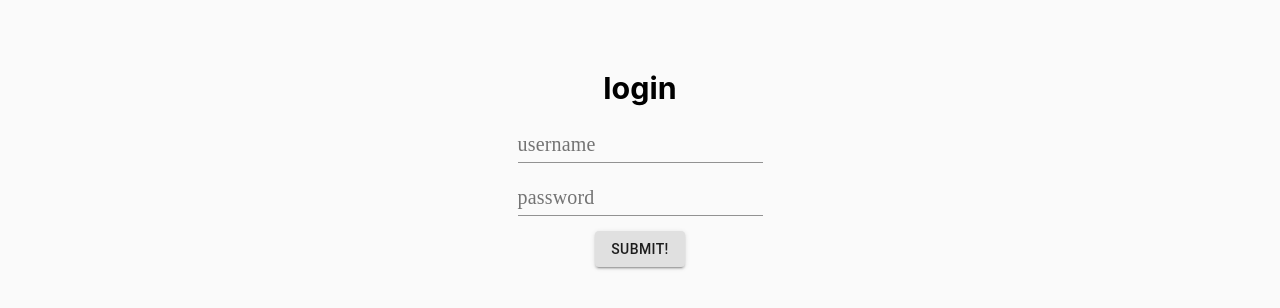
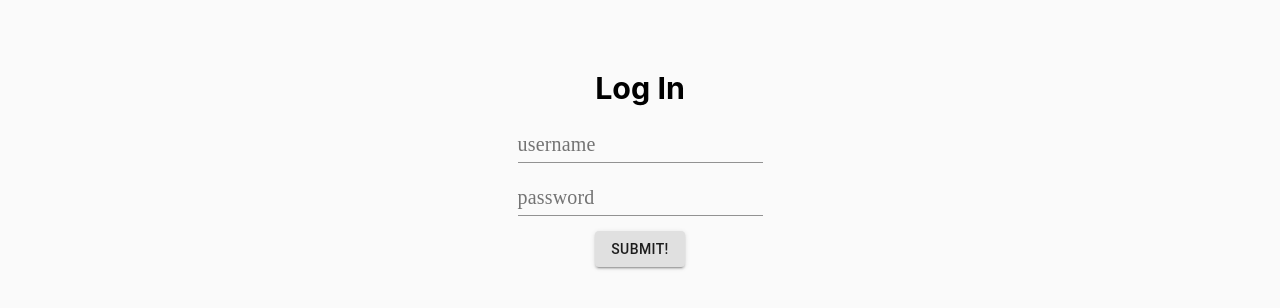
Before and after one commit to benhason1/6GAG, a React (Create React App) app in the folder Client/6gag_client/: page /login in a window 1280 px wide. Shown: the part 224-532 px from the top of the page. Built offline with nearby package versions, Linux system fonts and the light colour scheme.

Commit message:
login and sign up to one component inputForm

```diff
--- /dev/null
+++ b/Client/6gag_client/src/AuthPage/InputForm/index.js
@@ -0,0 +1,67 @@
+import React, {Component} from 'react'
+import { Button, TextField, MuiThemeProvider, createMuiTheme } from '@material-ui/core'
+
+class InputForm extends Component{
+    constructor(props){
+        super(props)
+        this.state = { username: '', password: '' };
+        this.handleInputChange = this.handleInputChange.bind(this);
+        this.onSubmit = this.onSubmit.bind(this);
+
+    }
+    handleInputChange(event) {
+        this.setState({ [event.target.name]: event.target.value })
+    }
+
+    onSubmit(event){
+        const {username,password} = this.state
+        event.preventDefault();
+        this.props.handleSubmit(username,password)
+        event.target.reset();
+
+    }
+
+    render(){
+        const {username,password} = this.state
+        const theme = createMuiTheme({
+            palette: {
+                primary: {
+                    main: "#000",
+                }
+            },
+            typography: {
+                body1: {
+                    fontFamily: "Comic Sans",
+                    fontSize: "20px",
+                }
+            },
+        });
+
+        const style = {
+            margin: 15,
+        };
+    return <form onSubmit={this.onSubmit}>
+            <MuiThemeProvider theme={theme}>
+                <div>
+                    <h3>{this.props.title}</h3>
+                    <TextField
+                        hintText="Enter your username"
+                        label="username"
+                        name="username"
+                        onChange={this.handleInputChange}
+                    />
+                    <br />
+                    <TextField
+                        type="password"
+                        label="password"
+                        name="password"
+                        onChange={this.handleInputChange}
+                    />
+                    <br />
+                    <Button variant="contained" primary={true} style={style} type="submit">Submit!</Button>
+                </div>
+            </MuiThemeProvider>
+        </form>
+        }
+}
+export default InputForm;
--- a/Client/6gag_client/src/AuthPage/Login/index.js
+++ b/Client/6gag_client/src/AuthPage/Login/index.js
@@ -1,74 +1,28 @@
 import React, { Component } from 'react';
 import { login } from '../../Services/AuthServices';
 import './login.css'
-import { Button,TextField, MuiThemeProvider, createMuiTheme } from '@material-ui/core'
-
+import InputForm from '../InputForm'
 
 class Login extends Component {
     constructor() {
         super();
-        this.state = { username: '', password: '' };
         this.handleInputChange = this.handleInputChange.bind(this);
-        this.submitLogin = this.submitLogin.bind(this);
     }
 
-    handleInputChange(event) {
+    handleInputChange(event,username,password) {
         this.setState({ [event.target.name]: event.target.value })
     }
 
-    submitLogin(event) {
-        event.preventDefault();
-        login(this.state)
+    submitLogin(username,password) {
+        login({"username":username,"password":password})
             .then(token => window.location = '/')
             .catch(err => alert(err));
-        event.target.reset();
 
-        this.setState({ userName: '', password: '' })
     }
 
     render() {
+        return <InputForm handleSubmit={this.submitLogin} title="Log In"/>
 
-        const theme = createMuiTheme({
-            palette: {
-                primary: {
-                    main: "#000",
-                }
-            },
-            typography: {
-                body1: {
-                    fontFamily: "Comic Sans",
-                    fontSize: "20px",
-                }
-            },
-        });
-
-        const style = {
-            margin: 15,
-        };
-        return (
-            <form onSubmit={this.submitLogin}>
-                <MuiThemeProvider theme={theme}>
-                    <div>
-                        <h3>login</h3>
-                        <TextField
-                            hintText="Enter your username"
-                            label="username"
-                            name="username"
-                            onChange={this.handleInputChange}
-                        />
-                        <br />
-                        <TextField
-                            type="password"
-                            label="password"
-                            name="password"
-                            onChange={this.handleInputChange}
-                        />
-                        <br />
-                        <Button variant="contained" primary={true} style={style} type="submit">Submit!</Button>
-                    </div>
-                </MuiThemeProvider>
-            </form>
-        );
     }
 
 }
--- a/Client/6gag_client/src/AuthPage/SignUp/index.js
+++ b/Client/6gag_client/src/AuthPage/SignUp/index.js
@@ -1,12 +1,11 @@
 import React, { Component } from 'react';
 import { signUp } from '../../Services/AuthServices';
-import {Button, TextField, MuiThemeProvider, createMuiTheme } from '@material-ui/core'
+import InputForm from '../InputForm'
 
 
 export default class SignUp extends Component {
     constructor() {
         super();
-        this.state = { username: '', password: '' };
         this.handleInputChange = this.handleInputChange.bind(this);
         this.submitLogin = this.submitLogin.bind(this);
     }
@@ -15,58 +14,17 @@ export default class SignUp extends Component {
         this.setState({ [event.target.name]: event.target.value })
     }
 
-    submitLogin(event) {
-        event.preventDefault();
-        signUp(this.state)
+    submitLogin(username,password) {
+        signUp({"username":username,"password":password})
             .then(token => window.location = '/')
             .catch(err => alert(err));
-        event.target.reset();
 
-        this.setState({ userName: '', password: '' })
     }
 
     render() {
-        const theme = createMuiTheme({
-            palette: {
-                primary: {
-                    main: "#000",
-                }
-            },
-            typography: {
-                body1: {
-                    fontFamily: "Comic Sans",
-                    fontSize: "20px",
-                }
-            },
-        });
 
-        const style = {
-            margin: 15,
-        };
-        return (
-            <form onSubmit={this.submitLogin}>
-                <MuiThemeProvider theme={theme}>
-                    <div>
-                        <h3>Sign Up</h3>
-                        <TextField
-                            hintText="Enter your username"
-                            label="username"
-                            name="username"
-                            onChange={this.handleInputChange}
-                        />
-                        <br />
-                        <TextField
-                            type="password"
-                            label="password"
-                            name="password"
-                            onChange={this.handleInputChange}
-                        />
-                        <br />
-                        <Button variant="contained" primary={true} style={style} type="submit">Submit!</Button>
-                    </div>
-                </MuiThemeProvider>
-            </form>
-        );
+        return <InputForm handleSubmit={this.submitLogin} title="Sign Up"/>
+
     }
 
 }
--- a/Client/6gag_client/src/AuthPage/index.js
+++ b/Client/6gag_client/src/AuthPage/index.js
@@ -1,6 +1,6 @@
 import React, { Component } from 'react'
 import { AppBar, Toolbar, Tab, Tabs } from '@material-ui/core'
-import { BrowserRouter as Router, Link, Route,Redirect } from 'react-router-dom';
+import { BrowserRouter as Router, Link, Route, Redirect } from 'react-router-dom';
 import Login from './Login'
 import SignUp from './SignUp'
 
@@ -9,7 +9,7 @@ export default class TopBar extends Component {
     render() {
         return <Router>
             <AppBar style={{ background: "#fff" }}>
-                <Redirect to="/login"/>
+                <Redirect to="/login" />
                 <Toolbar >
                     <div id="six-gag-logo">
                         6gag
@@ -17,7 +17,7 @@ export default class TopBar extends Component {
 
                     <Tabs style={{ color: "black" }} initialSelected={1}>
                         <Tab label="login" component={Link} to="/login" value={2} />
-                        <Tab label="signUp" component={Link} to="/signUp" value={1}  />
+                        <Tab label="signUp" component={Link} to="/signUp" value={1} />
                     </Tabs>
 
                 </Toolbar>
--- a/Client/6gag_client/src/HomePage/Feed/Post/Like/index.js
+++ b/Client/6gag_client/src/HomePage/Feed/Post/Like/index.js
@@ -27,7 +27,7 @@ export default class LikeButton extends Component {
             likesNumber += 1
         }
 
-        axios.put(`${Config.serverPostsRoute}/${id}`, { "Action": "like" }, { "headers": { "token": localStorage.getItem("x-access-token") } })
+        axios.put(`${Config.serverPostsRoute}/${id}`, { "Action": "like" }, { "headers": { "token": localStorage.getItem(Config.accessTokenName) } })
             .then(() => console.log("updated"))
             .catch((err) => console.log(err))
 
--- a/Client/6gag_client/src/UploadPostForm/index.js
+++ b/Client/6gag_client/src/UploadPostForm/index.js
@@ -47,9 +47,8 @@ class Upload extends Component {
             formData.append(key, Config.postInitData[key])
         }
 
-        console.log({ "headers": localStorage.getItem("x-access-token") })
 
-        axios.post(`${Config.serverPostsRoute}`, formData, { "headers": { "token": localStorage.getItem("x-access-token") } })
+        axios.post(`${Config.serverPostsRoute}`, formData, { "headers": { "token": localStorage.getItem(Config.accessTokenName) } })
             // .then(_ => { this.state.isSuccedded = true })
             .then(_ => toast.success("upload succeeded!", { position: toast.POSITION.BOTTOM_RIGHT }))
             .catch(err => {
```
